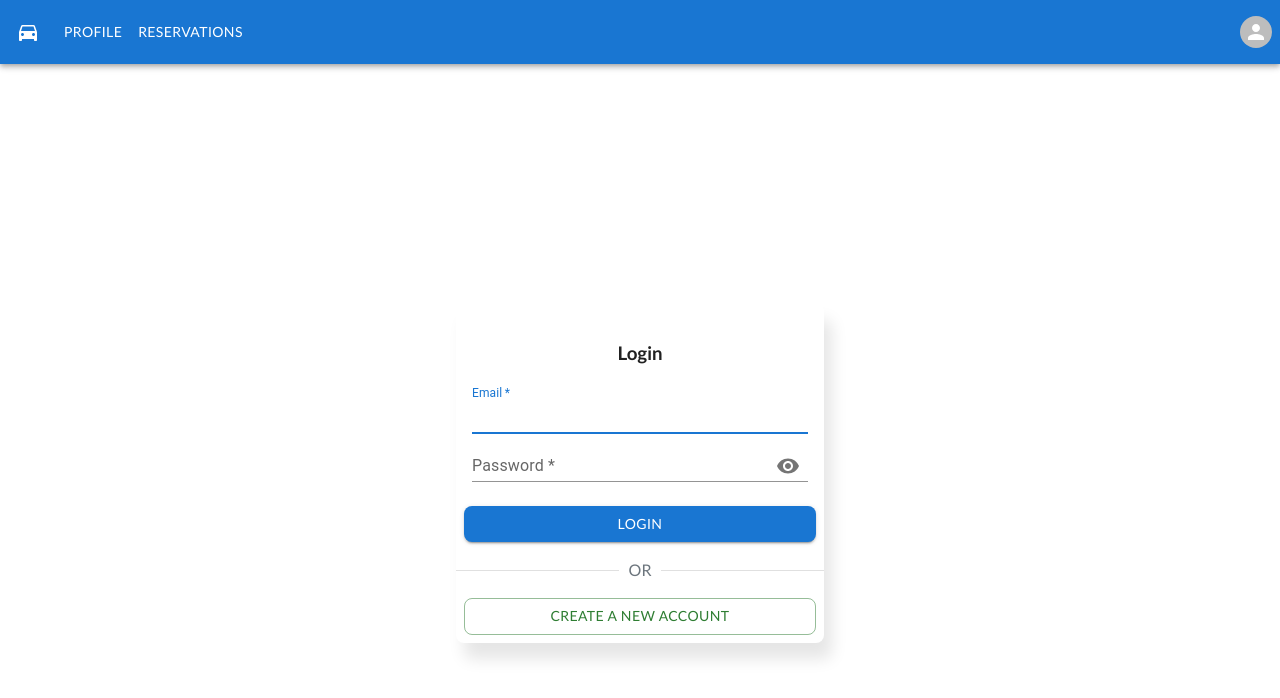
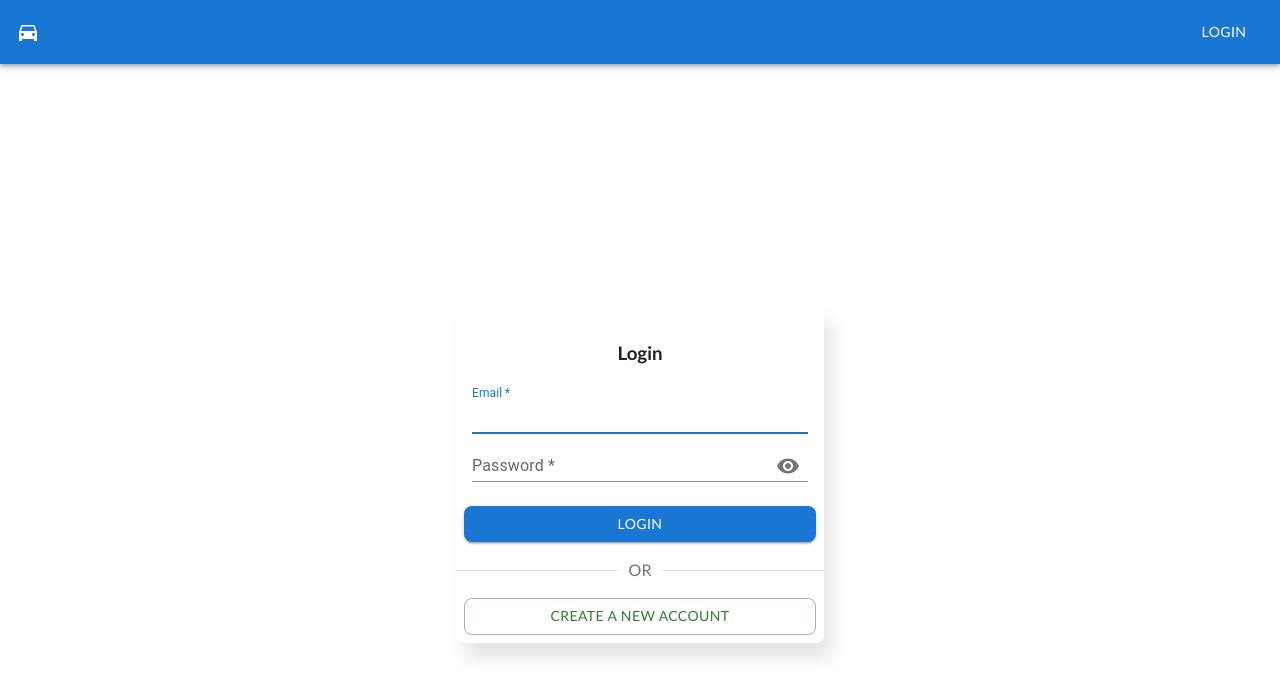
Before and after one commit to SebOra-WSEI/Destination_Spot, a React (Vite) app in the folder frontend/: page / in a window 1280 px wide. Shown: the top 698 px of the page. Built offline with nearby package versions, Linux system fonts and the light colour scheme.

Commit message:
Add logic for admin and one page

```diff
--- a/frontend/src/App.tsx
+++ b/frontend/src/App.tsx
@@ -3,12 +3,10 @@ import { AppNavigator } from './AppNavigator';
 import { SnackbarAlert } from './components/SnackbarAlert/SnackbarAlert';
 import { Navbar } from './components/Navbar/Navbar';
 
-export const App: React.FC = () => {
-  return (
+export const App: React.FC = () => (
   <>
     <Navbar />
     <AppNavigator />
     <SnackbarAlert />
   </>
 );
-};
--- a/frontend/src/components/Navbar/Navbar.tsx
+++ b/frontend/src/components/Navbar/Navbar.tsx
@@ -5,20 +5,49 @@ import { SettingIcon } from './SettingIcon';
 import { NavbarElements } from './NavbarElements';
 import { SmallNavbar } from './SmallNavbar';
 import { routeBuilder } from '../../utils/routes';
+import { CookieName, getCookieValueByName } from '../../utils/cookies';
+import { useLocation } from 'react-router';
+import { Role } from '../../types/user';
 
 export const Navbar: React.FC = () => {
-  const pages = [
-    routeBuilder.profile,
-    routeBuilder.reservations
-  ].map((page) => page.slice(1))
+  const location = useLocation();
+
+  const role = getCookieValueByName(CookieName.Role)
+
+  const pages = role
+    ? loggedUserPages(role as Role)
+    : getNotLoggedUserPages(location.pathname)
 
   return (
     <AppBar position="static">
       <Toolbar disableGutters>
         <SmallNavbar pages={pages} />
         <NavbarElements pages={pages} />
-        <SettingIcon />
+        {!!role && <SettingIcon />}
       </Toolbar>
     </AppBar>
   );
 };
+
+function loggedUserPages(role: Role) {
+  const loggedUserPages = mapPageName([
+    routeBuilder.profile,
+    routeBuilder.reservations,
+  ]);
+
+  if (role === Role.User) {
+    return loggedUserPages
+  }
+  return [...loggedUserPages]
+}
+
+function getNotLoggedUserPages(path: string): Array<string> {
+  if (path === routeBuilder.login) {
+    return mapPageName([routeBuilder.register])
+  }
+  return mapPageName([routeBuilder.login])
+}
+
+function mapPageName(pages: Array<string>): Array<string> {
+  return pages.map((page) => page.slice(1))
+}
--- a/frontend/src/components/Navbar/NavbarElements.tsx
+++ b/frontend/src/components/Navbar/NavbarElements.tsx
@@ -15,7 +15,7 @@ export const NavbarElements: React.FC<{ pages: Array<string> }> = ({ pages }) =>
           <Button
             key={page}
             onClick={() => history.push(page)}
-            sx={styles.button}
+            sx={styles.button(pages.length)}
           >
             {page}
           </Button>
@@ -38,8 +38,14 @@ const styles = {
   box: {
     flexGrow: 1
   },
-  button: {
-    color: 'white',
-    fontFamily: FONT_FAMILY
+  button: (pageCount: number) => {
+    return {
+      color: 'white',
+      fontFamily: FONT_FAMILY,
+      ...(pageCount === 1 ? {
+        marginLeft: 'auto',
+        marginRight: '1.5rem'
+      } : {})
+    }
   }
 }
--- a/frontend/src/components/Navbar/SettingIcon.tsx
+++ b/frontend/src/components/Navbar/SettingIcon.tsx
@@ -55,7 +55,9 @@ export const SettingIcon: React.FC = () => {
 
 const styles = {
   avatar: {
-    width: '2rem', height: '2rem'
+    width: '2rem',
+    height: '2rem',
+    marginRight: '1rem'
   },
   menu: {
     marginTop: '2.5rem'
--- a/frontend/src/queries/user/useLogin.ts
+++ b/frontend/src/queries/user/useLogin.ts
@@ -12,7 +12,6 @@ import { ErrorResponse } from '../../types/response';
 import { jwtDecode } from 'jwt-decode';
 import { TOKEN_KEY } from '../../utils/consts';
 import { CookieName, setCookie } from '../../utils/cookies';
-import { useHistory } from 'react-router';
 
 interface UseLoginResult {
   login: (body: AuthBody) => void;
@@ -20,7 +19,6 @@ interface UseLoginResult {
 
 export const useLogin = (): UseLoginResult => {
   const { setSeverityText, setSeverity } = useAppContextProvider();
-  const history = useHistory();
 
   const login = (body: AuthBody) => {
     axios
@@ -47,7 +45,7 @@ export const useLogin = (): UseLoginResult => {
         setCookie(CookieName.Token, token);
         setCookie(CookieName.Expires, expireDate);
 
-        history.push(routeBuilder.profile);
+        window.location.replace(routeBuilder.profile);
       })
       .catch(({ response }: ErrorResponse) => {
         setSeverity(SeverityOption.Error);
--- a/frontend/src/types/user.ts
+++ b/frontend/src/types/user.ts
@@ -6,7 +6,7 @@ export interface User {
   role: Role;
 }
 
-enum Role {
+export enum Role {
   Admin = 'admin',
   User = 'user',
 }
```
Lines whose indentation alone changed are shown as unchanged.
